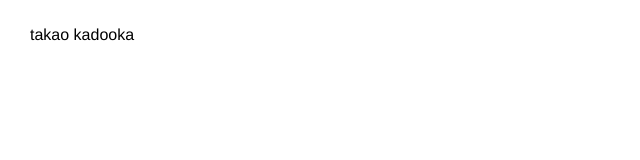
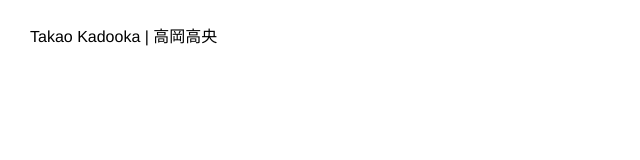
Before and after one commit to TakutoMU/TestSite002, a plain HTML site: page index.html in a window 1280 px wide. Shown: the whole page, without its empty margins (0-640 px from the left). Drawn offline with Linux system fonts and the light colour scheme.

```diff
--- a/index.html
+++ b/index.html
@@ -14,7 +14,7 @@
   <body>
     <div id="container">
       <header>
-        <div class="header__logo">takao kadooka</div>
+        <div class="header__logo">Takao Kadooka | 高岡高央</div>
         <button class="mobile-menu__btn">
           <span></span>
           <span></span>
```
